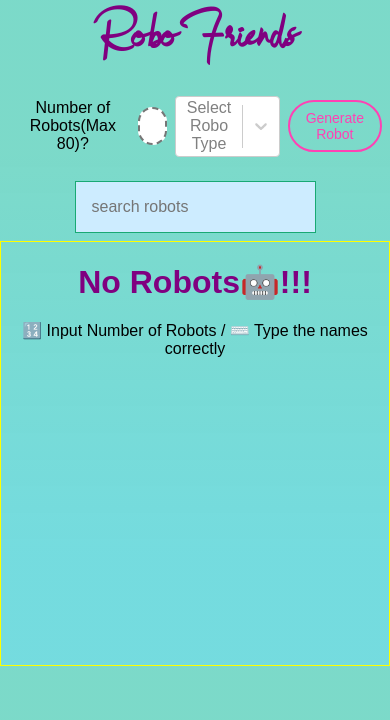
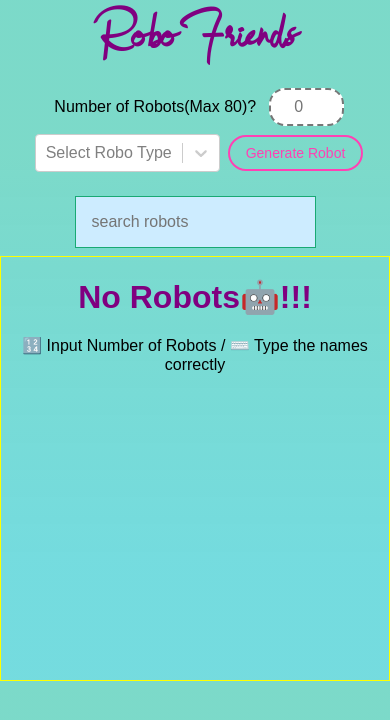
Before and after one commit to HeriYantodotDev/robofriends, a React (Create React App) app: page / in a window 390 px wide. Shown: the top 720 px of the page. Built offline with nearby package versions, Linux system fonts and the light colour scheme.

Commit message:
fix display on mobile

```diff
--- a/src/components/InputBox.js
+++ b/src/components/InputBox.js
@@ -9,12 +9,13 @@ const options = [
   ]
 
 const InputBox = ({clickGenerate, typeChange}) => {
+    // flex justify-center items-center
     return (
-            <div className="pa2 flex justify-center items-center ">
+            <div className="pa2 ">
                 <span className="pa2">Number of Robots(Max 80)? </span>
-                <input id = "numRobot" className="pa2 b--dashed br4 w-10 tc" type="number" min="0" max="80" placeholder="0" ></input>
+                <input id = "numRobot" className="pa2 b--dashed br4 w-15 tc" type="number" min="0" max="80" placeholder="0" ></input>
                 <Select
-                    className="pa2 w-15" options={options} placeholder="Select Robo Type"
+                    className="pa2 w-15 inline-flex" options={options} placeholder="Select Robo Type"
                     onChange={(choice) => typeChange(choice)}
                 />
                 <a className="pa2 tc f6 link dim br-pill ba bw1 ph3 pv2 dib hot-pink" href="#0" onClick={clickGenerate}>Generate Robot</a>
```
